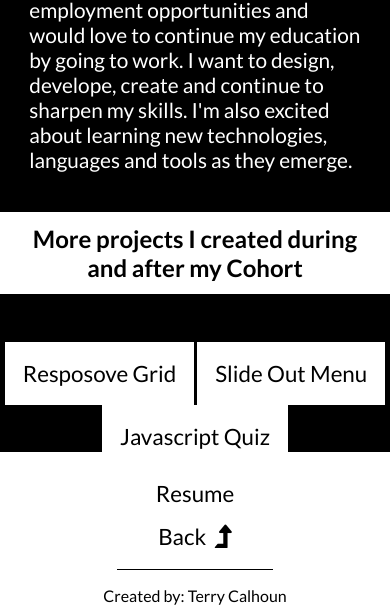
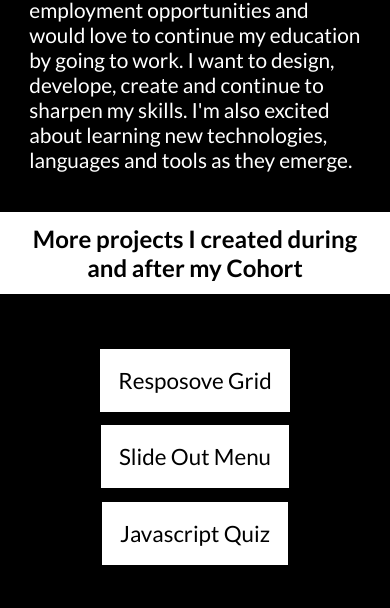
Before and after one commit to drumslayert/drumslayert.github.io, a website: page About.html in a window 390 px wide. Shown: the part 871-1479 px from the top of the page. Drawn offline with Linux system fonts and the light colour scheme.

Commit message:
fix mobile responsiveness

```diff
--- a/scss/_desktop.scss
+++ b/scss/_desktop.scss
@@ -361,10 +361,11 @@ img {
  #project-nav {
    width: 100%;
    margin: 0 auto;
-   height: 200px;
+   margin-bottom: 2.5em;
+   height: auto;
    background: #000;
    color: #000;
-   border-bottom: .5em solid #fff;
+
 
    h2 {
      text-align: center;
@@ -380,7 +381,7 @@ img {
        padding: 0.8em;
        background-color: #fff;
        font-size: 1.4em;
-
+       margin: 0.3em;
      }
     //  a:hover {
     //    background-color: #fff;
@@ -552,6 +553,12 @@ header .wrap #header {
 
 }
 }
+
+@media(max-width:611px){
+  // #project-nav {
+  //     height: 300px;
+  // }
+}
 @media(max-width:530px){
   #thumbnail img {
     cursor: pointer;
@@ -591,9 +598,9 @@ header .wrap #header {
   #email {
     font-size: 2.2em;
   }
-  #project-nav {
-      height: 240px;
-  }
+  // #project-nav {
+  //     height: 320px;
+  // }
   #message #tagline {
       font-size: 3em;
       font-weight: 600;
@@ -645,9 +652,9 @@ header .wrap #header {
 #email {
   font-size: 2.2em;
 }
-#project-nav {
-    height: 240px;
-}
+// #project-nav {
+//     height: 340px;
+// }
 #message #tagline {
     font-size: 2.2em;
     font-weight: 600;
```
Also changed, not shown: css/main.css.
